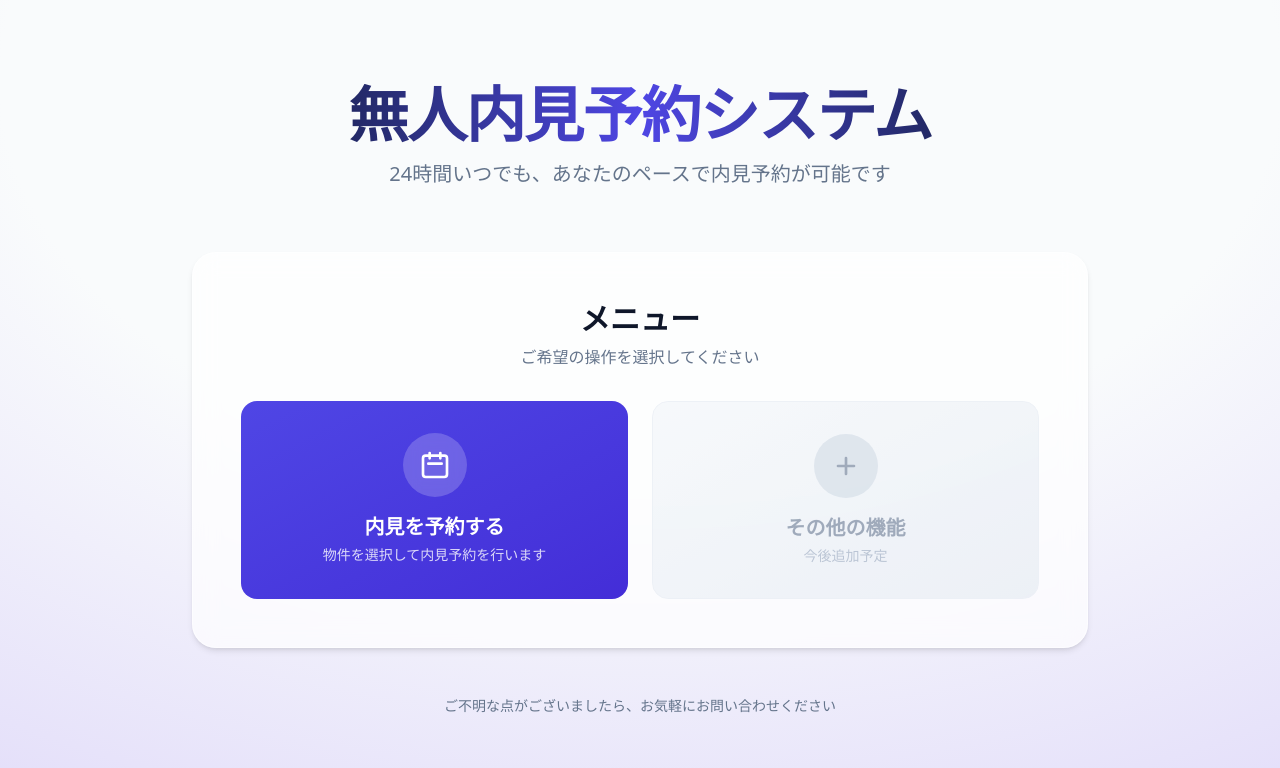
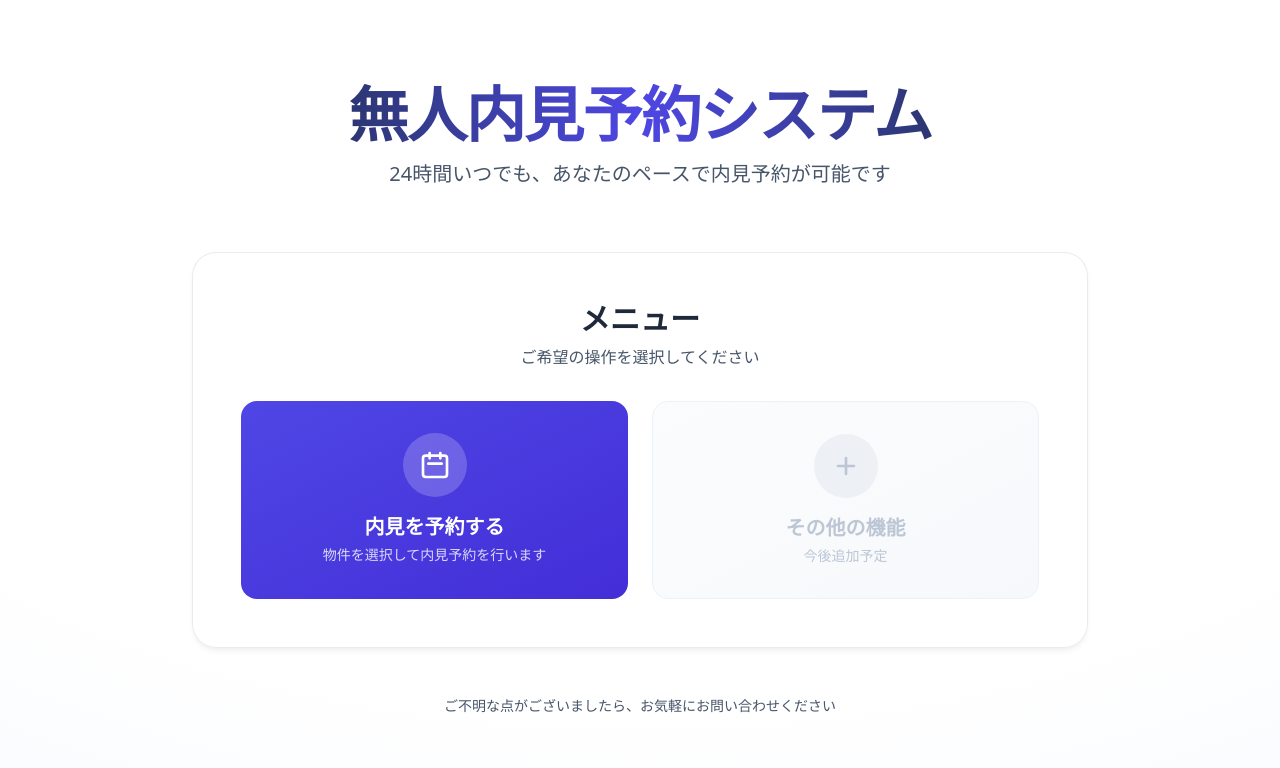
Before and after one commit to yuhigori/mujinnaiken, a Next.js app: page / in a window 1280 px wide. Shown: the top 768 px of the page. Built offline with nearby package versions, Linux system fonts and the light colour scheme.

Commit message:
UI: 明るい配色に変更 - 背景色とパネルの不透明度を向上

```diff
--- a/app/admin/dashboard/page.tsx
+++ b/app/admin/dashboard/page.tsx
@@ -51,7 +51,7 @@
                         <h1 className="text-3xl font-bold text-foreground">管理ダッシュボード</h1>
                         <p className="text-muted-foreground mt-1">システムの状況を一目で確認できます</p>
                     </div>
-                    <div className="mt-4 md:mt-0 px-4 py-2 bg-white/50 rounded-full border border-border text-sm font-medium text-muted-foreground">
+                    <div className="mt-4 md:mt-0 px-4 py-2 bg-white/90 rounded-full border border-border text-sm font-medium text-muted-foreground">
                         {new Date().toLocaleDateString('ja-JP', { year: 'numeric', month: 'long', day: 'numeric', weekday: 'short' })}
                     </div>
                 </div>
@@ -131,7 +131,7 @@
                     {todayReservations.length > 0 && (
                         <div className="overflow-x-auto">
                             <table className="w-full">
-                                <thead className="bg-muted/50">
+                                <thead className="bg-muted/80">
                                     <tr>
                                         <th className="px-6 py-4 text-left text-xs font-bold text-muted-foreground uppercase tracking-wider">時間</th>
                                         <th className="px-6 py-4 text-left text-xs font-bold text-muted-foreground uppercase tracking-wider">物件</th>
@@ -141,7 +141,7 @@
                                 </thead>
                                 <tbody className="divide-y divide-border bg-white/30">
                                     {todayReservations.map((reservation) => (
-                                        <tr key={reservation.id} className="hover:bg-white/50 transition-colors">
+                                        <tr key={reservation.id} className="hover:bg-white/90 transition-colors">
                                             <td className="px-6 py-4 whitespace-nowrap text-sm font-medium text-foreground">
                                                 {new Date(reservation.slot!.start_time).toLocaleTimeString('ja-JP', { hour: '2-digit', minute: '2-digit' })}
                                             </td>
--- a/app/admin/properties/page.tsx
+++ b/app/admin/properties/page.tsx
@@ -27,7 +27,7 @@
                     </div>
                     <Link
                         href="/admin/dashboard"
-                        className="bg-white/50 border border-border px-4 py-2 rounded-xl text-foreground hover:bg-white hover:shadow-sm transition-all text-sm font-medium"
+                        className="bg-white/90 border border-border px-4 py-2 rounded-xl text-foreground hover:bg-white hover:shadow-sm transition-all text-sm font-medium"
                     >
                         ← ダッシュボードに戻る
                     </Link>
@@ -36,7 +36,7 @@
                 <div className="glass-panel rounded-2xl overflow-hidden animate-fade-in">
                     <div className="overflow-x-auto">
                         <table className="w-full">
-                            <thead className="bg-muted/50">
+                            <thead className="bg-muted/80">
                                 <tr>
                                     <th className="px-6 py-4 text-left text-xs font-bold text-muted-foreground uppercase tracking-wider">ID</th>
                                     <th className="px-6 py-4 text-left text-xs font-bold text-muted-foreground uppercase tracking-wider">物件名</th>
@@ -47,7 +47,7 @@
                             </thead>
                             <tbody className="divide-y divide-border bg-white/30">
                                 {properties.map((property) => (
-                                    <tr key={property.id} className="hover:bg-white/50 transition-colors">
+                                    <tr key={property.id} className="hover:bg-white/90 transition-colors">
                                         <td className="px-6 py-4 whitespace-nowrap text-sm font-mono text-muted-foreground">{property.id}</td>
                                         <td className="px-6 py-4 text-sm font-medium text-foreground">{property.name}</td>
                                         <td className="px-6 py-4 text-sm text-foreground">{property.address}</td>
--- a/app/admin/reservations/page.tsx
+++ b/app/admin/reservations/page.tsx
@@ -24,7 +24,7 @@
                     </div>
                     <Link
                         href="/admin/dashboard"
-                        className="bg-white/50 border border-border px-4 py-2 rounded-xl text-foreground hover:bg-white hover:shadow-sm transition-all text-sm font-medium"
+                        className="bg-white/90 border border-border px-4 py-2 rounded-xl text-foreground hover:bg-white hover:shadow-sm transition-all text-sm font-medium"
                     >
                         ← ダッシュボードに戻る
                     </Link>
@@ -33,7 +33,7 @@
                 <div className="glass-panel rounded-2xl overflow-hidden animate-fade-in">
                     <div className="overflow-x-auto">
                         <table className="w-full">
-                            <thead className="bg-muted/50">
+                            <thead className="bg-muted/80">
                                 <tr>
                                     <th className="px-4 py-4 text-left text-xs font-bold text-muted-foreground uppercase tracking-wider">ID</th>
                                     <th className="px-4 py-4 text-left text-xs font-bold text-muted-foreground uppercase tracking-wider">物件</th>
@@ -46,7 +46,7 @@
                             </thead>
                             <tbody className="divide-y divide-border bg-white/30">
                                 {reservations.map((reservation) => (
-                                    <tr key={reservation.id} className="hover:bg-white/50 transition-colors">
+                                    <tr key={reservation.id} className="hover:bg-white/90 transition-colors">
                                         <td className="px-4 py-4 whitespace-nowrap text-sm font-mono text-muted-foreground" title={String(reservation.id)}>
                                             {reservation.id}
                                         </td>
--- a/app/globals.css
+++ b/app/globals.css
@@ -1,23 +1,23 @@
 @import "tailwindcss";
 
 :root {
-  /* Premium Palette - Slate & Indigo based */
-  --background: #f8fafc; /* Slate-50 */
-  --foreground: #0f172a; /* Slate-900 */
+  /* Bright & Light Palette */
+  --background: #ffffff; /* Pure white */
+  --foreground: #1e293b; /* Slate-800 - darker for better contrast */
 
   --primary: #4f46e5; /* Indigo-600 */
   --primary-foreground: #ffffff;
 
-  --secondary: #e2e8f0; /* Slate-200 */
-  --secondary-foreground: #1e293b; /* Slate-800 */
+  --secondary: #f8fafc; /* Slate-50 - very light */
+  --secondary-foreground: #334155; /* Slate-700 */
 
-  --muted: #f1f5f9; /* Slate-100 */
-  --muted-foreground: #64748b; /* Slate-500 */
+  --muted: #f8fafc; /* Slate-50 - very light */
+  --muted-foreground: #475569; /* Slate-600 - slightly darker for readability */
 
   --card: #ffffff;
-  --card-foreground: #0f172a;
+  --card-foreground: #1e293b;
 
-  --border: #e2e8f0;
+  --border: #e2e8f0; /* Slate-200 - light border */
 
   /* Font Variables will be set in layout.tsx but referenced here if needed */
   --font-sans: var(--font-noto-sans), system-ui, sans-serif;
@@ -70,15 +70,15 @@
 
 /* Glassmorphism Utilities */
 .glass-panel {
-  background: rgba(255, 255, 255, 0.7);
+  background: rgba(255, 255, 255, 0.95);
   backdrop-filter: blur(12px);
-  border: 1px solid rgba(255, 255, 255, 0.5);
-  box-shadow: 0 4px 6px -1px rgba(0, 0, 0, 0.1), 0 2px 4px -1px rgba(0, 0, 0, 0.06);
+  border: 1px solid rgba(226, 232, 240, 0.8);
+  box-shadow: 0 4px 6px -1px rgba(0, 0, 0, 0.05), 0 2px 4px -1px rgba(0, 0, 0, 0.03);
 }
 
 .dark .glass-panel {
-  background: rgba(30, 41, 59, 0.7);
-  border: 1px solid rgba(255, 255, 255, 0.1);
+  background: rgba(255, 255, 255, 0.95);
+  border: 1px solid rgba(226, 232, 240, 0.8);
 }
 
 /* Animations */
--- a/app/layout.tsx
+++ b/app/layout.tsx
@@ -28,7 +28,7 @@
       <body
         className={`${notoSansJP.variable} ${inter.variable} font-sans antialiased bg-background text-foreground selection:bg-primary selection:text-white`}
       >
-        <div className="fixed inset-0 -z-10 h-full w-full bg-white [background:radial-gradient(125%_125%_at_50%_10%,#fff_40%,#63e_100%)] dark:[background:radial-gradient(125%_125%_at_50%_10%,#000_40%,#63e_100%)] opacity-20 pointer-events-none" />
+        <div className="fixed inset-0 -z-10 h-full w-full bg-white [background:radial-gradient(125%_125%_at_50%_10%,#fff_60%,#e0e7ff_100%)] dark:[background:radial-gradient(125%_125%_at_50%_10%,#fff_60%,#e0e7ff_100%)] opacity-30 pointer-events-none" />
         {children}
       </body>
     </html>
--- a/app/page.tsx
+++ b/app/page.tsx
@@ -54,11 +54,11 @@
             </Link>
 
             {/* その他のメニュー項目（将来の拡張用） */}
-            <div className="p-8 rounded-2xl bg-gradient-to-br from-slate-100 to-slate-200 dark:from-slate-800 dark:to-slate-900 border border-slate-200 dark:border-slate-700 opacity-60">
+            <div className="p-8 rounded-2xl bg-gradient-to-br from-slate-50 to-slate-100 dark:from-slate-50 dark:to-slate-100 border border-slate-200 dark:border-slate-200 opacity-60">
               <div className="flex flex-col items-center space-y-4">
-                <div className="w-16 h-16 rounded-full bg-slate-300 dark:bg-slate-700 flex items-center justify-center">
+                <div className="w-16 h-16 rounded-full bg-slate-200 dark:bg-slate-200 flex items-center justify-center">
                   <svg
-                    className="w-8 h-8 text-slate-500 dark:text-slate-400"
+                    className="w-8 h-8 text-slate-400 dark:text-slate-400"
                     fill="none"
                     stroke="currentColor"
                     viewBox="0 0 24 24"
@@ -72,10 +72,10 @@
                   </svg>
                 </div>
                 <div className="text-center">
-                  <h3 className="text-xl font-bold mb-1 text-slate-500 dark:text-slate-400">
+                  <h3 className="text-xl font-bold mb-1 text-slate-400 dark:text-slate-400">
                     その他の機能
                   </h3>
-                  <p className="text-sm text-slate-400 dark:text-slate-500">
+                  <p className="text-sm text-slate-400 dark:text-slate-400">
                     今後追加予定
                   </p>
                 </div>
--- a/app/reservations/[id]/survey/page.tsx
+++ b/app/reservations/[id]/survey/page.tsx
@@ -117,7 +117,7 @@
                                 value={survey}
                                 onChange={(e) => setSurvey(e.target.value)}
                                 rows={6}
-                                className="w-full p-4 bg-white/50 border border-border rounded-xl focus:ring-2 focus:ring-primary focus:border-transparent outline-none transition-all placeholder:text-muted-foreground/50 resize-none"
+                                className="w-full p-4 bg-white/90 border border-border rounded-xl focus:ring-2 focus:ring-primary focus:border-transparent outline-none transition-all placeholder:text-muted-foreground/50 resize-none"
                                 placeholder="物件の良かった点、気になった点など、ご自由にお書きください"
                             />
                         </div>
```
Also changed, not shown: app/api/properties/[id]/route.ts (+10 -5 lines), app/properties/[id]/page.tsx (+28 -16 lines), app/properties/page.tsx (+16 -6 lines).
